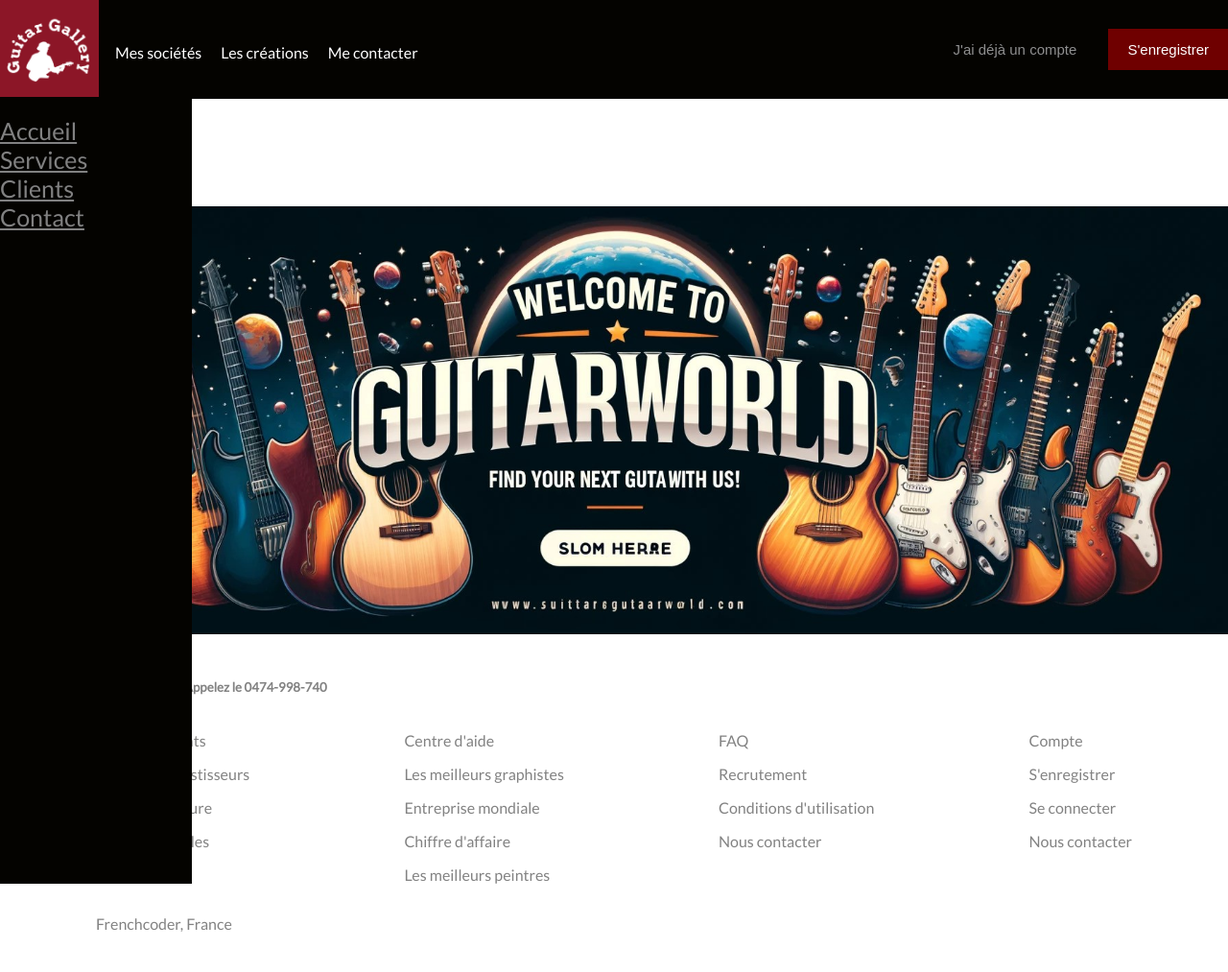
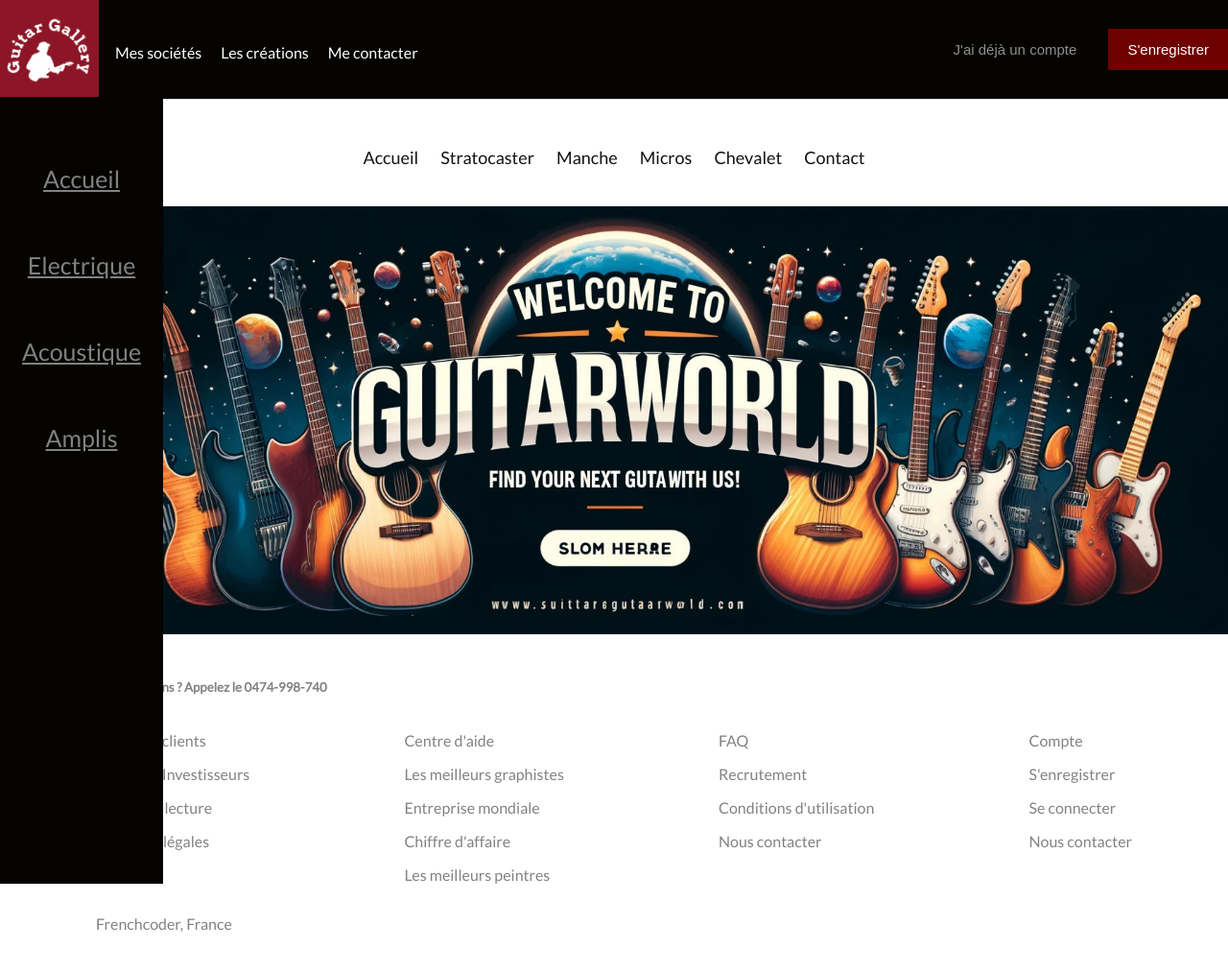
Before and after one commit to viicorico/premier-site-web-, a PHP site: page /accueil_vic.html in a window 1280 px wide. Shown: the whole page at 96% size. Run offline with PHP 8.4, Linux system fonts and the light colour scheme.

Commit message:
changement menu_droit

```diff
--- a/accueil_vic.html
+++ b/accueil_vic.html
@@ -6,6 +6,7 @@
   <link rel="stylesheet" href="/css/style.css">
 </head>
 <body>
+  <div class="menu_droit">
     <section class="page" id="page">
       <!-- Barre de navigation -->
       <nav id="premiernav">
@@ -42,12 +43,13 @@
           </div>
       </header>
       <!-- Fin du header -->
+  </div>
 
 <div class="menu_gauche">
     <a href="#page">Accueil</a>
-    <a href="#">Services</a>
-    <a href="#">Clients</a>
-    <a href="#">Contact</a>
+    <a href="Electrique.html">Electrique</a>
+    <a href="Acoustique.html">Acoustique</a>
+    <a href="Amplificateur.html">Amplis</a>
 </div>
 
     <!-- Informations -->
--- a/css/style.css
+++ b/css/style.css
@@ -31,7 +31,9 @@ body{
     height: 100%;
 }
 
-
+.menu_droite {
+  margin-left: 280px; /* Assurez-vous que cela correspond à la largeur de votre menu de gauche */
+}
 #premiernav .onglets{
   display:flex;
   flex-wrap:wrap;
@@ -87,7 +89,7 @@ body{
 }
 
 .nav-menu a {
-    color: #fff;
+    color: #131212;
     text-decoration: none;
     font-size: 18px;
     transition: color 0.3s;
@@ -110,7 +112,7 @@ header{
 .menu_gauche {
     margin-top: 101px;
     height: 100%;
-    width: 200px;
+    width: 170px;
     position: fixed;
     z-index: 1;
     top: 0;
@@ -121,12 +123,13 @@ header{
   }
 
   .menu_gauche a {
-        display: flex;
-    flex-wrap:wrap;
-    justify-content: space-between;
-    align-items: center;
+    display: flex;
+    justify-content: center;
     font-size: 25px;
     color: #818181;
+    padding-bottom: 10px;
+    margin-top: 50px;
+    ;
 
   }
 
```
Lines whose indentation alone changed are shown as unchanged.
